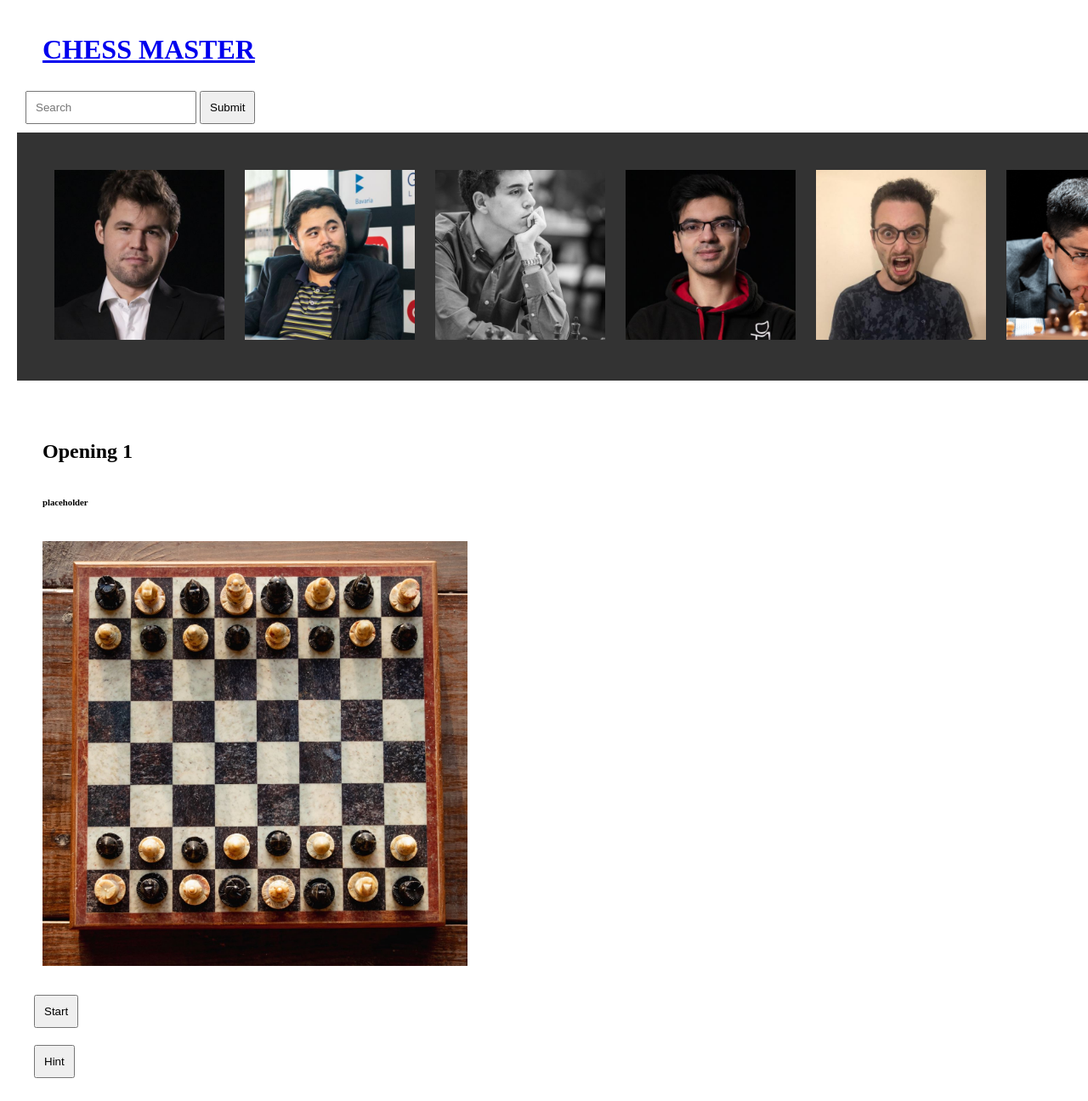
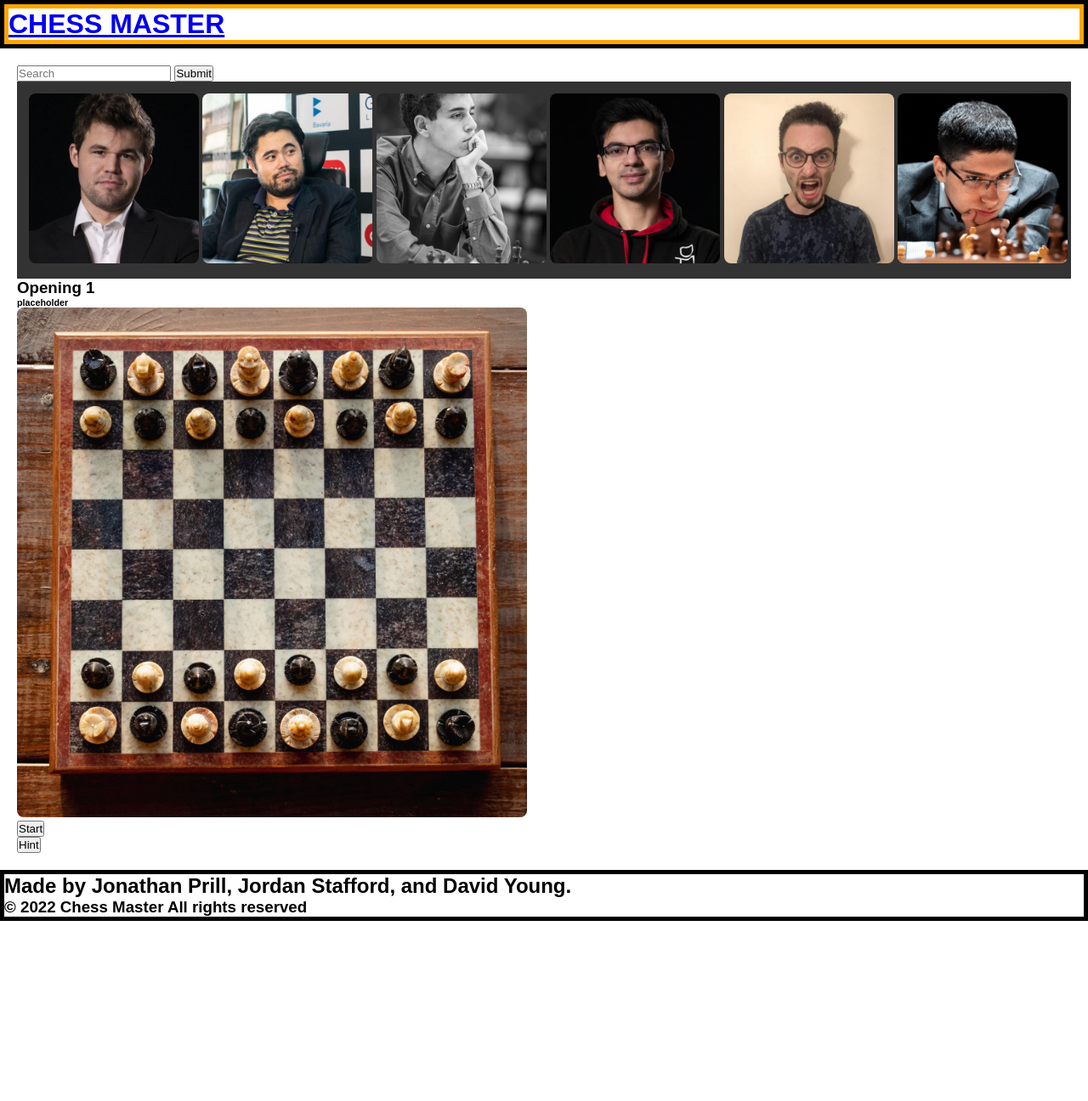
Before and after one commit to jowstafford/ChessMaster, a plain HTML site: page index.html in a window 1280 px wide. Shown: the top 1296 px of the page at 85% size. After the commit the page ends 1084 px from the top, so only its background shows below. Drawn offline with nearby package versions, Linux system fonts and the light colour scheme.

Commit message:
checkpoint

```diff
--- a/assets/css/style.css
+++ b/assets/css/style.css
@@ -1,12 +1,25 @@
 * {
-    padding: 10px;
+    padding: 0px;
     margin: auto;
+    font-family: Arial, Helvetica, sans-serif;
+}
+.no_header_or_footer {
+    padding: 20px;
+    margin: auto;
+}
+.header {
+    border: 5px solid black;
+    margin: 0px;
+    padding: 0px;
+}
+.CHESS-MASTER {
+    border: 5px solid orange;
+
 }
 #profile-scroll {
     background-color: #333;
     overflow: auto;
     white-space: nowrap;
-    width: 100%;
 }
 .profile-pictures {
     display: inline-block;
@@ -53,6 +66,19 @@
 }
 #chessboard-img {
     border-radius: 8px;
-    width: 500px;
-    height: 500px;
+    width: 600px;
+    height: 600px;
 }
+.footer {
+    border: 5px solid black;
+    margin: 0px;
+    padding: 0px;
+
+}
+/* @media screen and (max-width: 980px) {
+    #chessboard-img {
+        border-radius: 8px;
+        width: 500px;
+        height: 500px;
+    }
+} */
--- a/index.html
+++ b/index.html
@@ -1,21 +1,23 @@
 <!DOCTYPE html>
 <html lang="en">
+
 <head>
     <meta charset="UTF-8">
     <meta http-equiv="X-UA-Compatible" content="IE=edge">
     <meta name="viewport" content="width=device-width, initial-scale=1.0">
-    <link rel="stylesheet" href="assets/css/style.css"/>
+    <link rel="stylesheet" href="assets/css/style.css" />
     <title>Chess Master</title>
 </head>
+
 <body>
     <!-- header section starts-->
-    <header>
-        <h1>
+    <header class="header">
+        <h1 class="CHESS-MASTER">
             <a href="/">CHESS MASTER</a>
         </h1>
     </header>
     <!-- header section ends-->
-
+    <section class="no_header_or_footer">
         <!-- search bar and submit button section starts-->
         <section id="search-bar">
             <input type="text" placeholder="Search" />
@@ -27,7 +29,7 @@
         <section id="profile-scroll">
             <div class="profile-pictures">
                 <div id="top-players">
-                    <img src="./assets/placeholder-images/magnus.jpeg" alt="pic" id="magnuscarlsen" >
+                    <img src="./assets/placeholder-images/magnus.jpeg" alt="pic" id="magnuscarlsen">
                     <img src="./assets/placeholder-images/hikaru.jpeg" alt="pic" id="hikaru">
                     <img src="./assets/placeholder-images/daniel.jpeg" alt="pic" id="danielnaroditsky">
                     <img src="./assets/placeholder-images/anish.jpeg" alt="pic" id="anishgiri">
@@ -65,15 +67,17 @@
             </div>
         </section>
         <!-- Chessboard section ends -->
-
+    </section>
     <!-- Footer starts -->
-        <footer>
+    <footer class="footer">
         <h2> Made by Jonathan Prill, Jordan Stafford, and David Young.</h2>
         <h3> &copy; 2022 Chess Master All rights reserved</h3>
     </footer>
     <!-- Footer ends -->
-        <script src="https://code.jquery.com/jquery-3.6.0.js" integrity="sha256-H+K7U5CnXl1h5ywQfKtSj8PCmoN9aaq30gDh27Xc0jk=" crossorigin="anonymous"></script>
+    <script src="https://code.jquery.com/jquery-3.6.0.js"
+        integrity="sha256-H+K7U5CnXl1h5ywQfKtSj8PCmoN9aaq30gDh27Xc0jk=" crossorigin="anonymous"></script>
 
     <script src="assets/js/script.js"></script>
 </body>
+
 </html>
```
Lines whose indentation alone changed are shown as unchanged.
